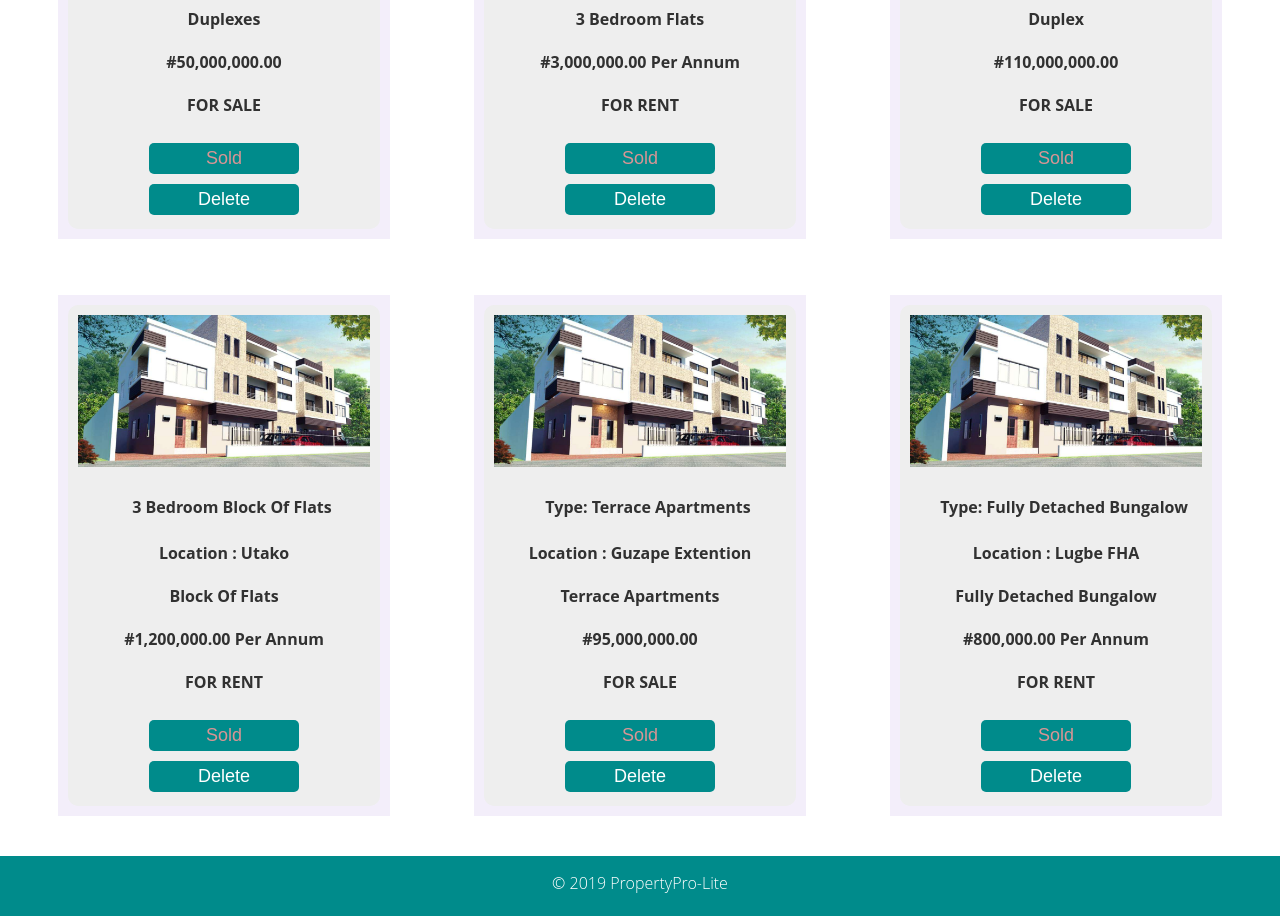
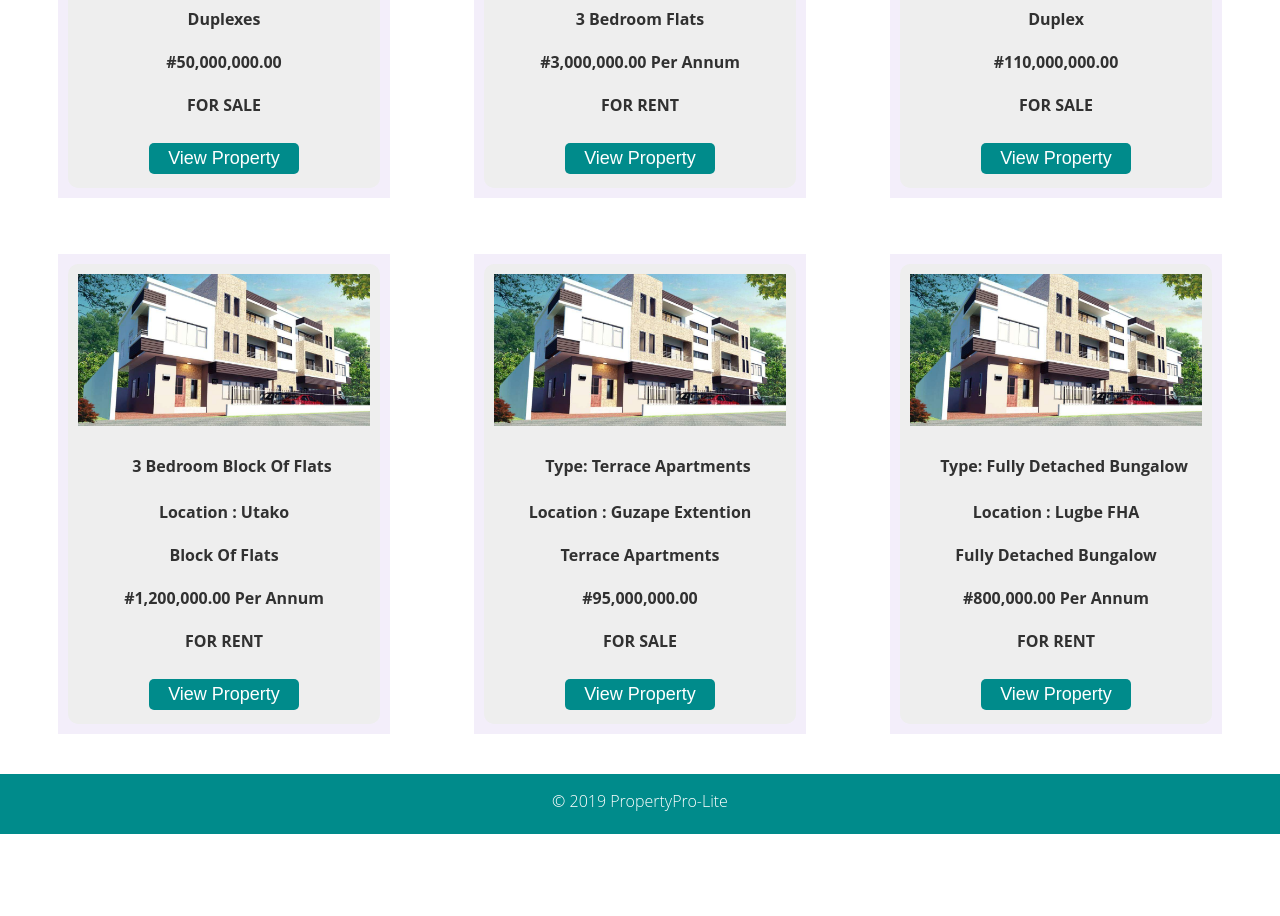
Before and after one commit to markeu/property-pro, a plain HTML site: page UI/agent-ads.html in a window 1280 px wide. Shown: the part 460-1376 px from the top of the page. After the commit the page ends 1294 px from the top, so only its background shows below. Drawn offline with Linux system fonts and the light colour scheme.

```diff
--- a/UI/agent-ads.html
+++ b/UI/agent-ads.html
@@ -51,8 +51,7 @@
 					<p class="property-details">#50,000,000.00</p>
 					<p class="property-details">FOR SALE</p>
 					<div class="menu-button">
-						<button class="sold">Sold</button>
-						<button>Delete</button>
+						<button>View Property</button>
 					</div>
 				</div>
 			</div>
@@ -66,8 +65,7 @@
 					<p class="property-details">#3,000,000.00 Per Annum</p>
 					<p class="property-details">FOR RENT</p>
 					<div class="menu-button">
-							<button class="sold">Sold</button>
-							<button>Delete</button>
+						<button>View Property</button>
 					</div>
 				</div>
 			</div>
@@ -81,8 +79,7 @@
 					<p class="property-details">#110,000,000.00</p>
 					<p class="property-details">FOR SALE</p>
 					<div class="menu-button">
-							<button class="sold">Sold</button>
-							<button>Delete</button>
+						<button>View Property</button>
 					</div>
 				</div>
 			</div>
@@ -96,8 +93,7 @@
 					<p class="property-details">#1,200,000.00 per annum</p>
 					<p class="property-details">FOR RENT</p>
 					<div class="menu-button">
-							<button class="sold">Sold</button>
-							<button>Delete</button>
+						<button>View Property</button>
 					</div>
 				</div>
 			</div>
@@ -111,8 +107,8 @@
 					<p class="property-details">#95,000,000.00</p>
 					<p class="property-details">FOR SALE</p>
 					<div class="menu-button">
-							<button class="sold">Sold</button>
-							<button>Delete</button>
+						<button>View Property</button>
+
 					</div>
 				</div>
 			</div>
@@ -126,8 +122,7 @@
 					<p class="property-details">#800,000.00 per annum</p>
 					<p class="property-details">FOR RENT</p>
 					<div class="menu-button">
-							<button class="sold">Sold</button>
-							<button>Delete</button>
+						<button>View Property</button>
 					</div>
 				</div>
 			</div>
--- a/UI/css/agent-ads.css
+++ b/UI/css/agent-ads.css
@@ -189,18 +189,12 @@
 .menu-button {
 	width: 100%;
 	text-align: center;
-	display: 100%;
 }
 
-.menu-button .sold{
-color:rgba(248, 151, 151, 0.87);
-}
-/**
 .menu-button {
 	display: 100%;
 	text-align: center;
 }
-**/
 #property-name {
 	padding: 0.5em;
 }
--- a/server/package.json
+++ b/server/package.json
@@ -6,8 +6,9 @@
   "scripts": {
     "test": "nyc mocha --require @babel/register test --exit",
     "start": "nodemon --exec babel-node app.js",
-    "build": "babel server -d build",
-    "start-dev": "nodemon --exec babel-node server/app",
+    "build": "babel ./ -d ../build",
+    "pretest": "eslint --ignore-path .eslintignore .",
+    "start-dev": "nodemon --exec babel-node app.js",
     "coverage": "nyc report --reporter=text-lcov | coveralls"
   },
   "author": "Uche Mark",
```
Also changed, not shown: UI/index.html (+1 -1 lines), UI/post-property-ad.html (+1 -1 lines), ReadMe.md, server/.nyc_output/processinfo/index.json, 1 other file.
